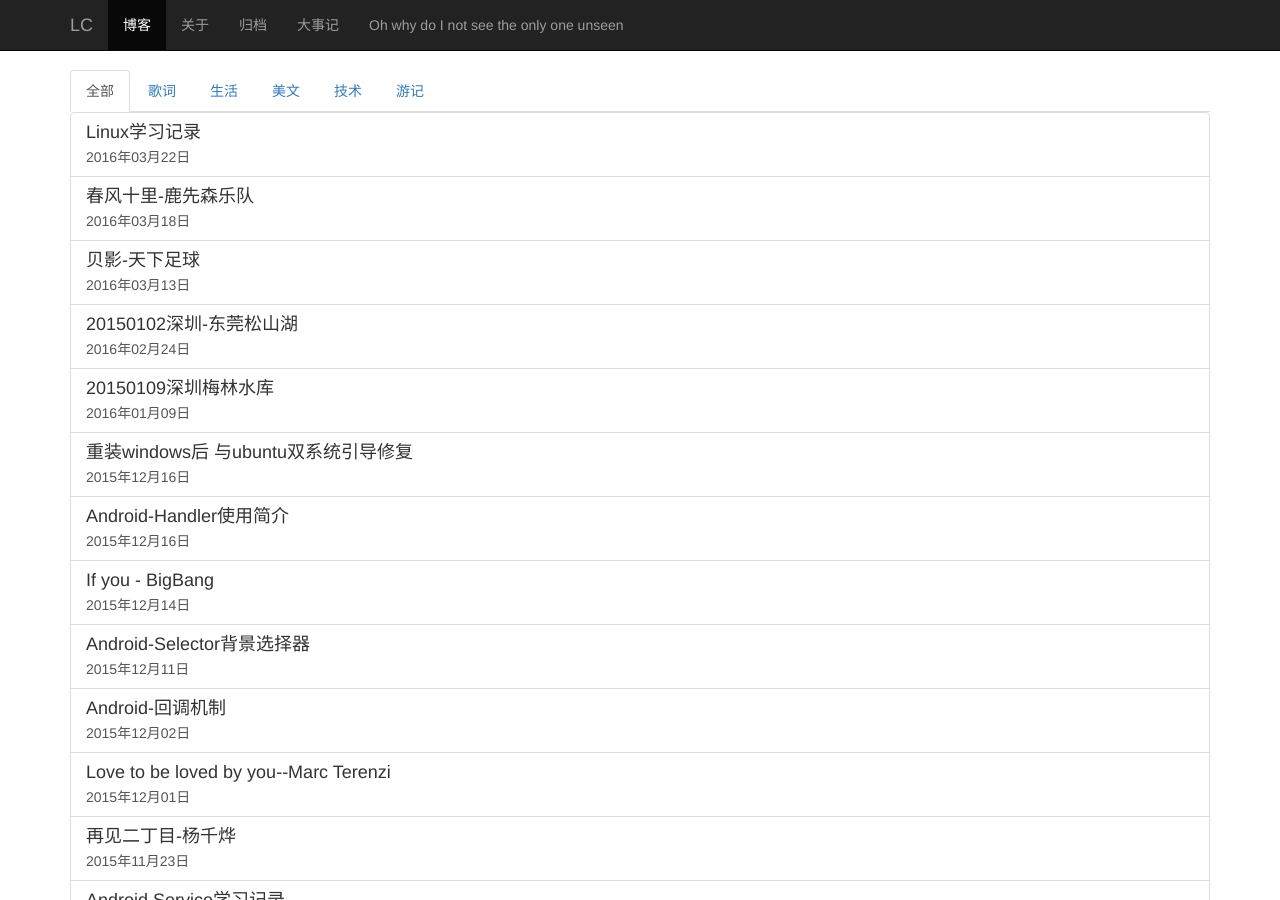
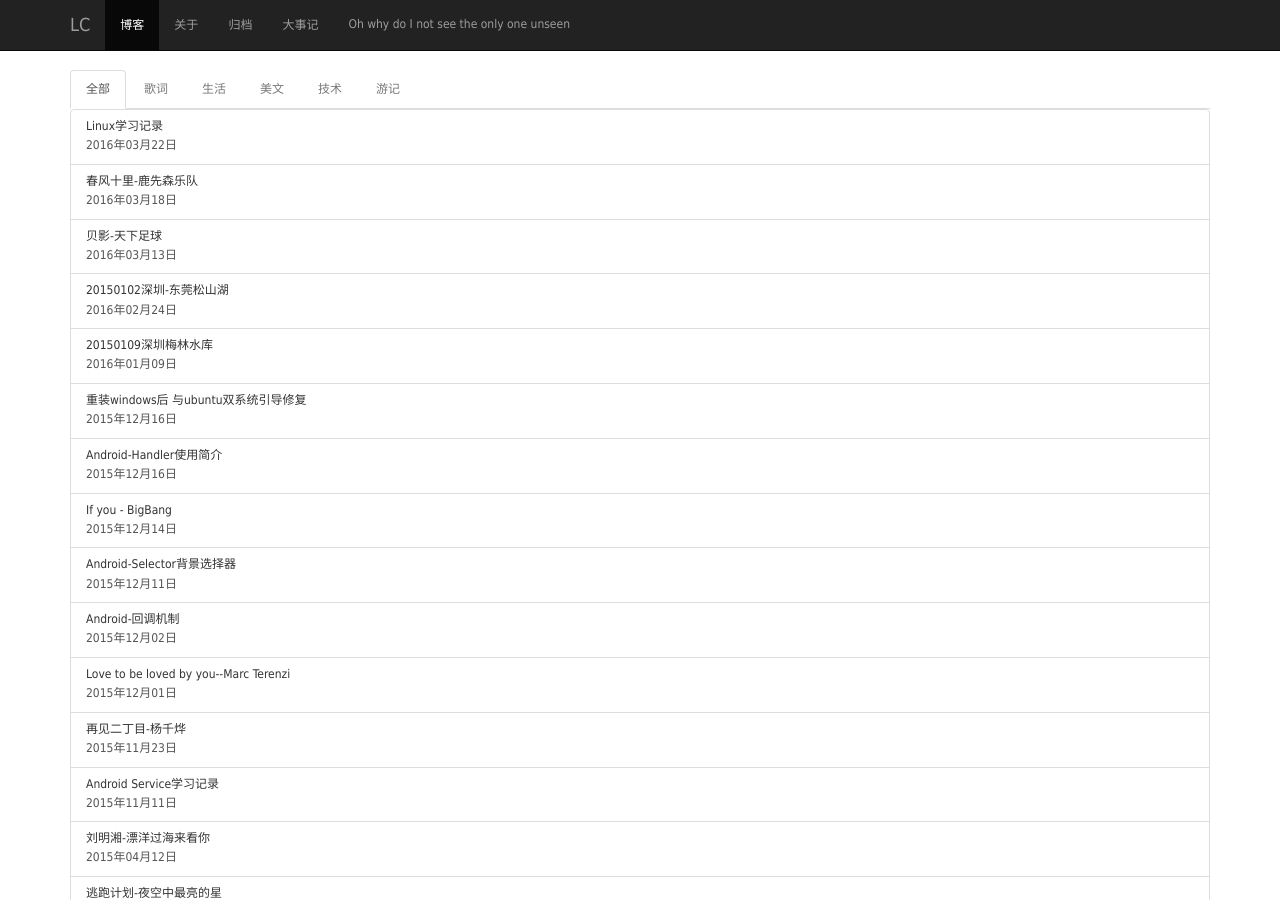
Before and after one commit to feifeierchampy/feifeierchampy.github.io, a Jekyll site: the page built from index.html, in a window 1280 px wide and 900 px high. Built offline with Jekyll 4.4.1, drawn with Linux system fonts in a browser that asks for light colours; nearby versions of some CDN libraries; comment, search, counter and statistics services are not loaded.

Commit message:
Update head.html

```diff
--- a/_includes/head.html
+++ b/_includes/head.html
@@ -16,6 +16,8 @@
     <link href="http://apps.bdimg.com/libs/bootstrap/3.3.0/css/bootstrap.min.css" rel="stylesheet">
     <!-- 本地代码高亮css -->
     <link rel="stylesheet" type="text/css" href="/assets/css/highlights.css">
+    <link href="../assets/css/history.css" rel="stylesheet" />
+
 
     <script src="http://apps.bdimg.com/libs/jquery/2.0.0/jquery.min.js"></script>
     <script src="http://apps.bdimg.com/libs/bootstrap/3.3.0/js/bootstrap.min.js"></script>
```
